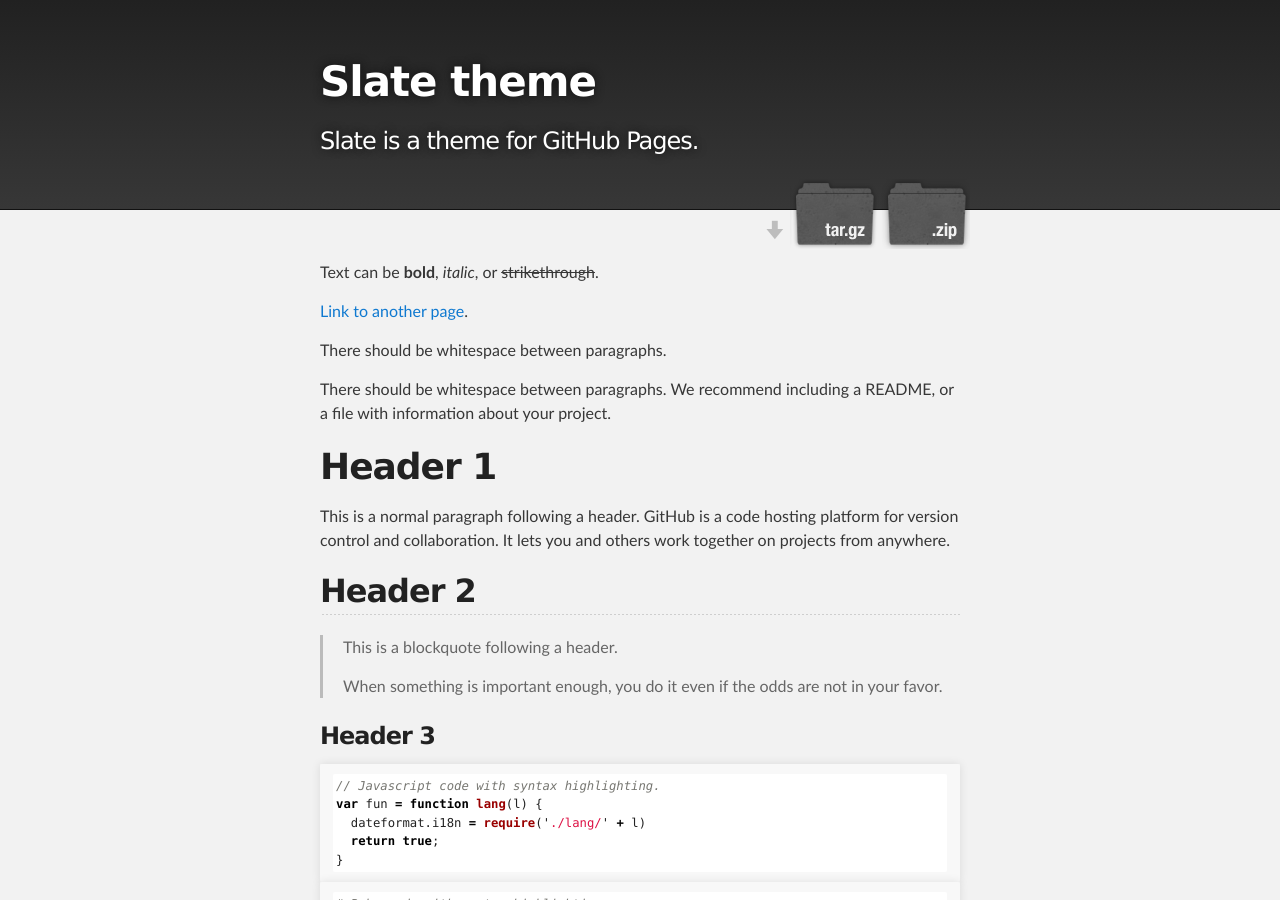
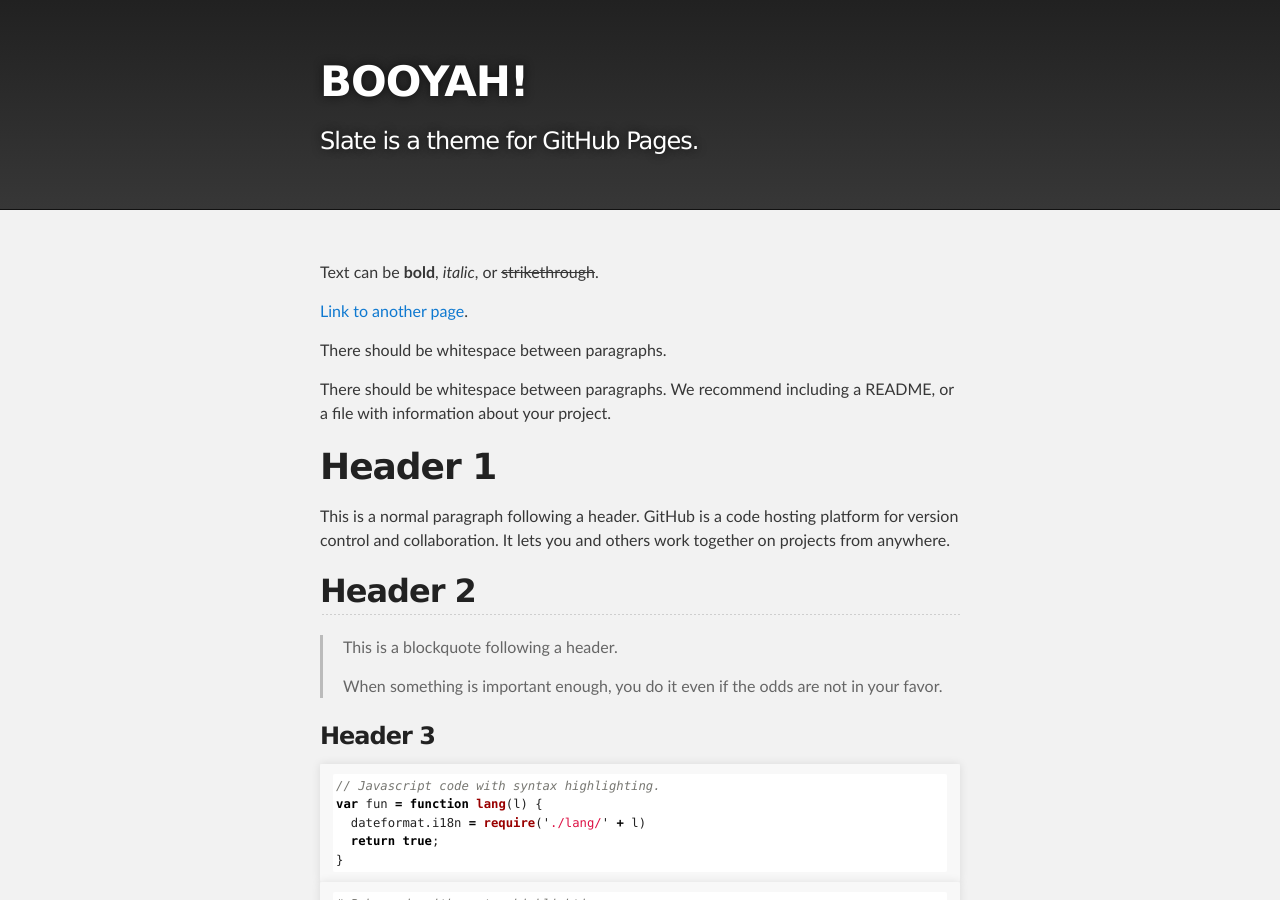
Before and after one commit to coffee-table/coffee-table.github.io, a Jekyll site: the page built from index.md, in a window 1280 px wide and 900 px high. Built offline with Jekyll 4.4.1, drawn with Linux system fonts in a browser that asks for light colours.

Commit message:
Update _config.yml

```diff
--- a/_config.yml
+++ b/_config.yml
@@ -1,5 +1,5 @@
-title: Slate theme
+title: BOOYAH!
 description: Slate is a theme for GitHub Pages.
-show_downloads: true
+show_downloads: false
 google_analytics:
 theme: jekyll-theme-slate
```
